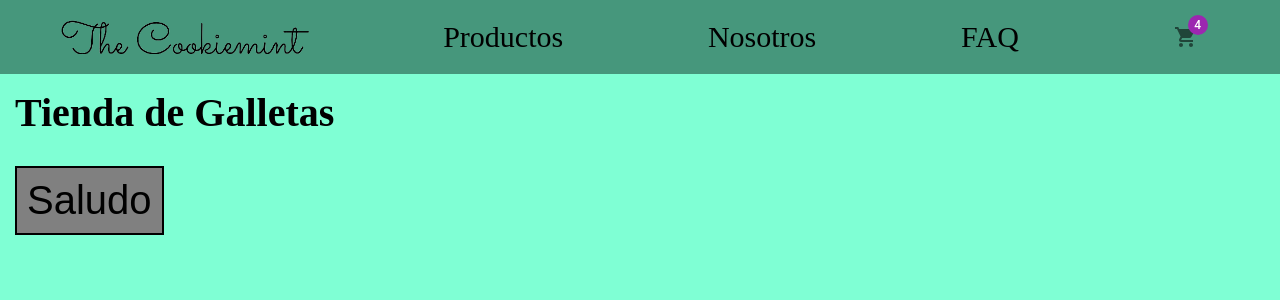
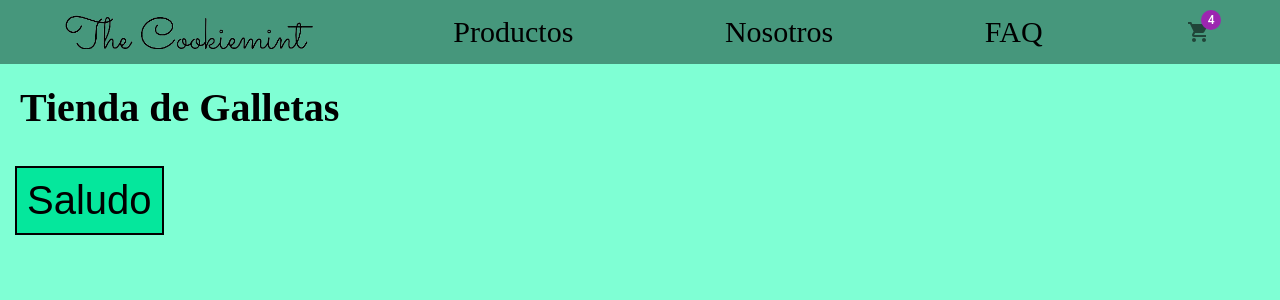
Before and after one commit to FrancisArturo/proyectoReactCoder, a React (Vite) app: page / in a window 1280 px wide. Shown: the top 300 px of the page. Built offline with nearby package versions, Linux system fonts and the light colour scheme.

Commit message:
primera pre-entrega

```diff
--- a/index.html
+++ b/index.html
@@ -4,7 +4,7 @@
     <meta charset="UTF-8" />
     <link rel="icon" type="image/svg+xml" href="/vite.svg" />
     <meta name="viewport" content="width=device-width, initial-scale=1.0" />
-    <title>Vite + React</title>
+    <title>The Cookiemint</title>
   </head>
   <body>
     <div id="root"></div>
--- a/src/index.css
+++ b/src/index.css
@@ -27,16 +27,13 @@ body {
 .boton {
   border: 2px solid black;
   font-size: 40px;
-  background-color: gray;
+  background-color: rgb(5, 231, 156);
   cursor: pointer;
+  margin: 15px;
+  padding: 10px;
 }
 
 .container h1{
   font-size: 40px;
-  margin: 15px;
+  margin: 20px;
 }
-.container button {
-  margin: 15px;
-  padding: 10px;
-
-}
```
